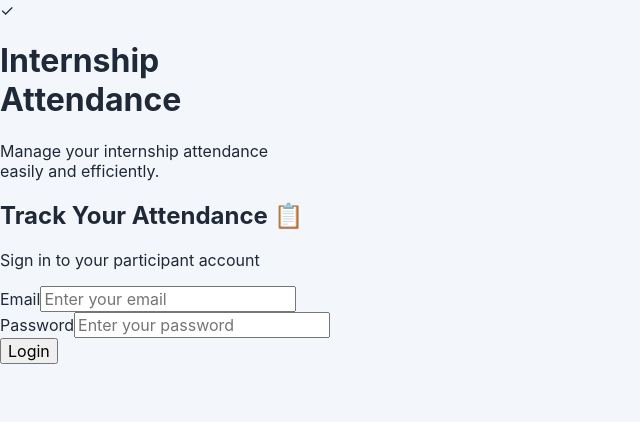
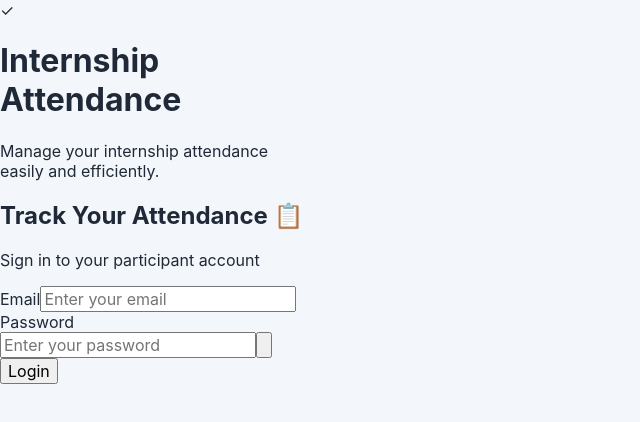
Before and after one commit to luthfiafiyahh/internship-attendance, a React (Vite) app in the folder frontend/: page / in a window 1280 px wide. Shown: the top 422 px of the page, without its empty margins (0-640 px from the left). Built offline with nearby package versions, Linux system fonts and the light colour scheme; the HTML template or start-up script is replaced by a standard one.

Commit message:
Update password lock icon

```diff
--- a/frontend/src/App.css
+++ b/frontend/src/App.css
@@ -2728,3 +2728,71 @@ button:disabled {
     flex: 0 1 auto;
   }
 }
+
+.password-input-wrapper {
+  position: relative;
+  flex: 1;
+  min-width: 0;
+}
+
+.password-input-wrapper input {
+  width: 100%;
+  padding-right: 42px !important;
+}
+
+.password-toggle {
+  position: absolute !important;
+  top: 50% !important;
+  right: 10px !important;
+
+  width: 24px !important;
+  height: 24px !important;
+  min-width: 24px !important;
+  min-height: 24px !important;
+
+  margin: 0 !important;
+  padding: 0 !important;
+
+  display: flex;
+  align-items: center;
+  justify-content: center;
+
+  background: transparent !important;
+  border: none !important;
+  box-shadow: none !important;
+
+  color: #9ca3af !important;
+  transform: translateY(-50%) !important;
+}
+
+.password-toggle {
+  position: absolute !important;
+  top: 50% !important;
+  right: 10px !important;
+  width: 24px !important;
+  height: 24px !important;
+  min-width: 24px !important;
+  min-height: 24px !important;
+  margin: 0 !important;
+  padding: 0 !important;
+  display: flex;
+  align-items: center;
+  justify-content: center;
+  background: transparent !important;
+  border: none !important;
+  box-shadow: none !important;
+  color: #9ca3af !important;
+  transform: translateY(-50%) !important;
+}
+
+.password-toggle svg {
+  width: 18px;
+  height: 18px;
+  fill: none;
+  stroke: currentColor;
+  stroke-width: 1.8;
+  stroke-linecap: round;
+  stroke-linejoin: round;
+  pointer-events: none;
+  transform: translateY(2px);
+}
--- a/frontend/src/App.jsx
+++ b/frontend/src/App.jsx
@@ -5,6 +5,8 @@ const API_URL = 'https://internship-attendance-production.up.railway.app';
 function App() {
   const [email, setEmail] = useState('');
   const [password, setPassword] = useState('');
+  const [showLoginPassword, setShowLoginPassword] = useState(false);
+  const [showParticipantPassword, setShowParticipantPassword] = useState(false);
   const [notification, setNotification] = useState(null);
   const [deleteConfirmation, setDeleteConfirmation] = useState(null);
 
@@ -642,12 +644,48 @@ if (user && user.role === 'admin') {
           onChange={(event) => setParticipantEmail(event.target.value)}
         />
 
+        <div className="password-input-wrapper">
           <input
-          type="password"
+            type={showParticipantPassword ? 'text' : 'password'}
             placeholder="Password"
             value={participantPassword}
             onChange={(event) => setParticipantPassword(event.target.value)}
           />
+
+          <button
+            type="button"
+            className="password-toggle"
+            onClick={() =>
+              setShowParticipantPassword(!showParticipantPassword)
+            }
+            aria-label={
+              showParticipantPassword ? 'Hide password' : 'Show password'
+            }
+          >
+          <svg viewBox="0 0 24 24" aria-hidden="true">
+            <rect
+              x="5.5"
+              y="10"
+              width="13"
+              height="10"
+              rx="1.8"
+              fill="none"
+            />
+
+            <path
+              d="M8 10V7a4 4 0 0 1 8 0v3"
+              fill="none"
+            />
+
+            {showParticipantPassword && (
+              <path
+                d="M4 4L20 20"
+                fill="none"
+              />
+            )}
+          </svg>
+          </button>
+        </div>
 
           <button onClick={editingParticipantId ? editParticipant : addParticipant}>
             {editingParticipantId ? 'Update Participant' : 'Add Participant'}
@@ -1146,14 +1184,48 @@ return (
             <div className="login-input-group">
               <label>Password</label>
 
+            <div className="password-input-wrapper">
               <input
-              type="password"
+                type={showLoginPassword ? 'text' : 'password'}
                 name="password"
                 autoComplete="current-password"
                 value={password}
                 onChange={(event) => setPassword(event.target.value)}
                 placeholder="Enter your password"
               />
+
+              <button
+                type="button"
+                className="password-toggle"
+                onClick={() => setShowLoginPassword(!showLoginPassword)}
+                aria-label={
+                  showLoginPassword ? 'Hide password' : 'Show password'
+                }
+              >
+              <svg viewBox="0 0 24 24" aria-hidden="true">
+                <rect
+                  x="5.5"
+                  y="10"
+                  width="13"
+                  height="10"
+                  rx="1.8"
+                  fill="none"
+                />
+
+                <path
+                  d="M8 10V7a4 4 0 0 1 8 0v3"
+                  fill="none"
+                />
+
+                {showLoginPassword && (
+                  <path
+                    d="M4 4L20 20"
+                    fill="none"
+                  />
+                )}
+              </svg>
+              </button>
+            </div>
             </div>
 
             <button type="submit">
```
Lines whose indentation alone changed are shown as unchanged.
